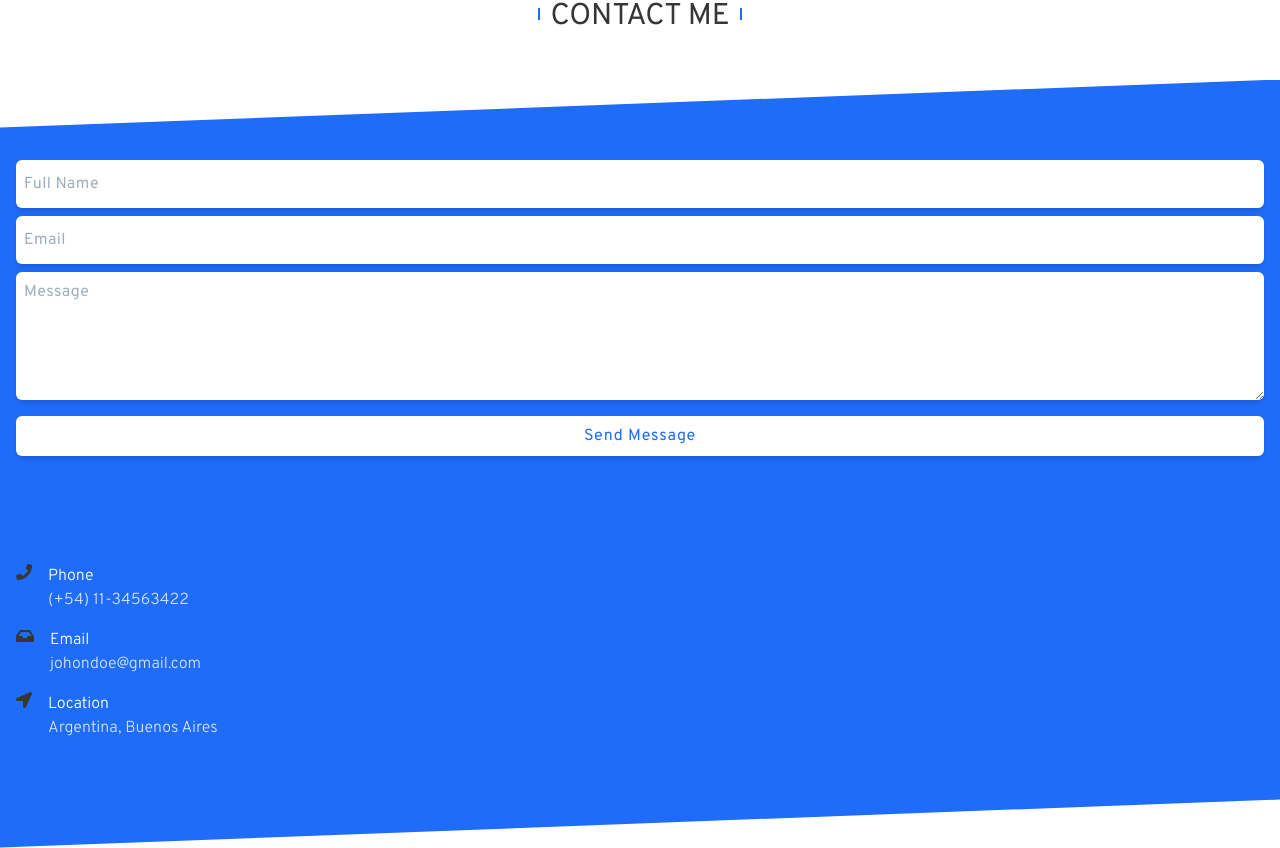
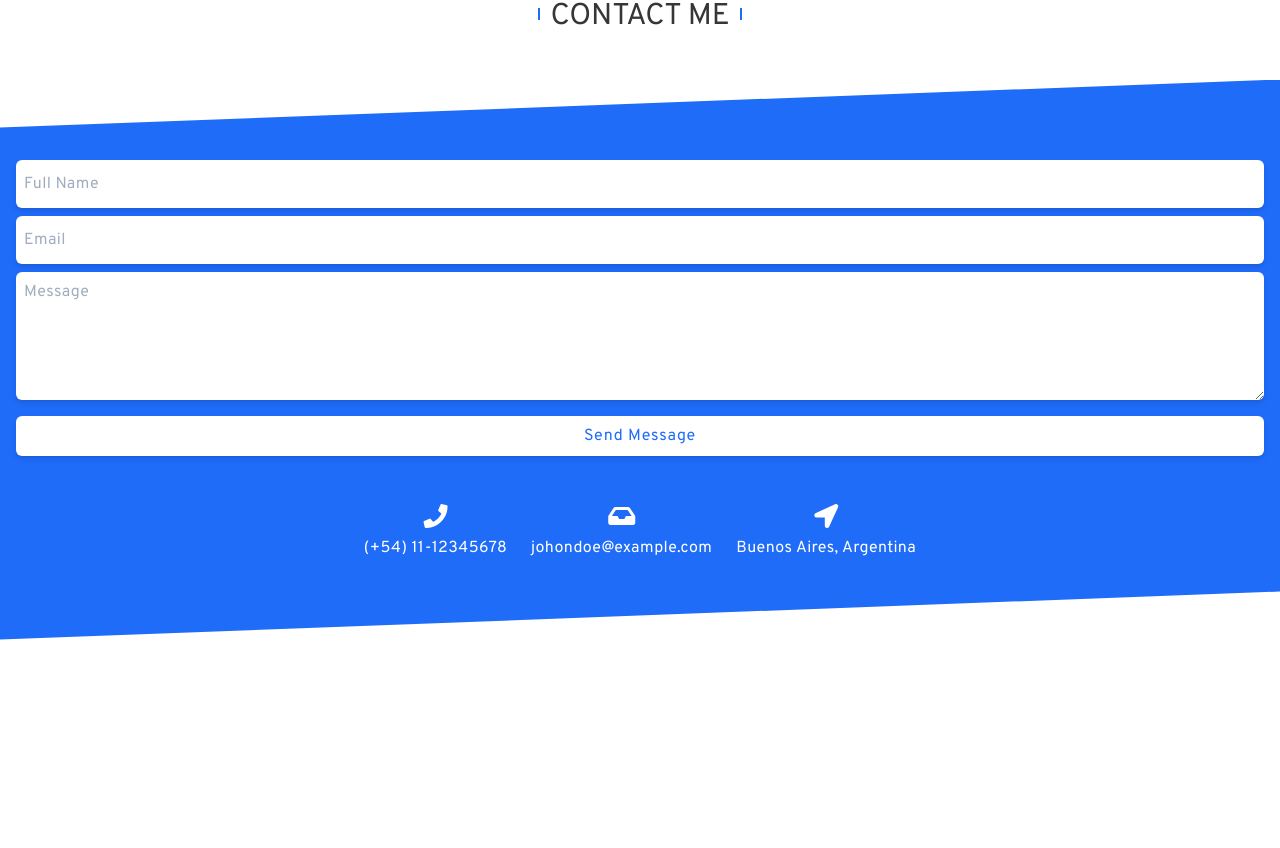
Before and after one commit to gonzalomansilla/Portfolio, a Vue app: page / in a window 1280 px wide. Shown: the part 2878-3726 px from the top of the page. After the commit the page ends 3518 px from the top, so only its background shows below. Built offline with nearby package versions, Linux system fonts and the light colour scheme.

Commit message:
feat: Opciones de contacto

```diff
--- a/src/components/sections/Contact.vue
+++ b/src/components/sections/Contact.vue
@@ -1,10 +1,10 @@
 <template>
-  <BaseSection section-title="Contact Me">
+  <BaseSection section-title="contact me">
     <template #section-content>
       <div class="relative px-4 py-12">
         <div class="contact-bg absolute inset-0"></div>
 
-        <div class="grid grid-cols-1 grid-rows-2 gap-y-12 pt-8">
+        <div class="grid grid-cols-1 grid-rows-content gap-y-12 py-8">
           <div class="grid gap-y-4">
             <div class="grid gap-y-2">
               <TextBox placeholder="full name"></TextBox>
@@ -15,24 +15,10 @@
             <BtnSecundary text="Send Message"></BtnSecundary>
           </div>
 
-          <!-- TODO fix -->
-          <div class="contact__contact-options contact-options icons_theme-white">
-            <!-- TODO Componente InfoIcon  -->
-            <div class="contact-option">
-              <i class="fas fa-phone contact-option__icon icon"></i>
-              <span class="contact-option__title">Phone</span>
-              <span class="contact-option__text">(+54) 11-34563422</span>
-            </div>
-            <div class="contact-option">
-              <i class="fas fa-inbox contact-option__icon icon"></i>
-              <span class="contact-option__title">Email</span>
-              <span class="contact-option__text">johondoe@gmail.com</span>
-            </div>
-            <div class="contact-option">
-              <i class="fas fa-location-arrow contact-option__icon icon"></i>
-              <span class="contact-option__title">Location</span>
-              <span class="contact-option__text">Argentina, Buenos Aires</span>
-            </div>
+          <div class="contact-options grid grid-rows-content justify-items-center gap-y-6">
+            <InfoIcon faIcon="fa-phone" text="(+54) 11-12345678" ></InfoIcon>
+            <InfoIcon faIcon="fa-inbox" text="johondoe@example.com" ></InfoIcon>
+            <InfoIcon faIcon="fa-location-arrow" text="Buenos Aires, Argentina" ></InfoIcon>
           </div>
         </div>
       </div>
@@ -45,6 +31,7 @@ import BaseSection from "./../base/BaseSection";
 import BtnSecundary from "./../ui/buttons/Secundary";
 import TextBox from "./../ui/inputs/TextBox";
 import TextArea from "./../ui/inputs/TextArea";
+import InfoIcon from "./../ui/InfoIcon";
 
 export default {
   name: "ContactSection",
@@ -52,59 +39,24 @@ export default {
     BaseSection,
     BtnSecundary,
     TextBox,
-    TextArea
+    TextArea,
+    InfoIcon
   },
 };
 </script>
 
 <style lang="scss" scoped>
-/* Design */
 .contact-bg {
   z-index: -1;
   clip-path: polygon(0 48px, 100% 0, 100% calc(100% - 48px), 0 100%);
   background: theme("colors.primary-50");
 }
 
-.contact-option__text {
-  color: rgba(255, 255, 255, 0.8);
-  font-weight: 300;
-  font-size: 16px;
-}
-
-.contact-option__title {
-  font-weight: 300;
-  color: white;
-}
-
-/* Layout */
-.contact-options {
-  display: grid;
-  grid-template-rows: repeat(3, auto);
-  grid-row-gap: 16px;
-  justify-content: flex-start;
-  align-self: center;
-}
-
-.contact-option {
-  display: grid;
-  grid-template-columns: repeat(2, auto);
-  grid-template-rows: repeat(2, auto);
-  grid-template-areas:
-    "contact-icon contact-title"
-    ".            contact-text";
-  grid-column-gap: 16px;
-  justify-self: left;
-}
-
-.contact-option__icon {
-  grid-area: contact-icon;
-}
-
-.contact-option__title {
-  grid-area: contact-title;
-}
-
-.contact-option__text {
-  grid-area: contact-text;
-}
+@screen md {
+  .contact-options {
+    grid-template-columns: repeat(3, minmax(0, max-content));
+    grid-gap: theme('gap.6');
+    justify-content: center;
+  }
+  }
 </style>
```
